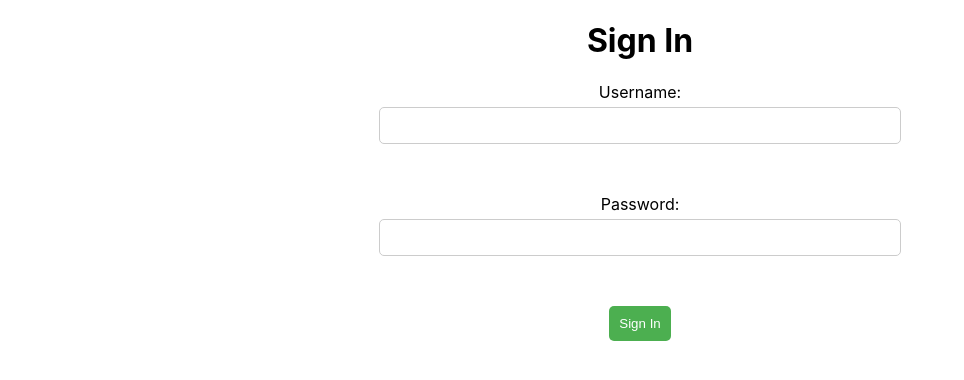
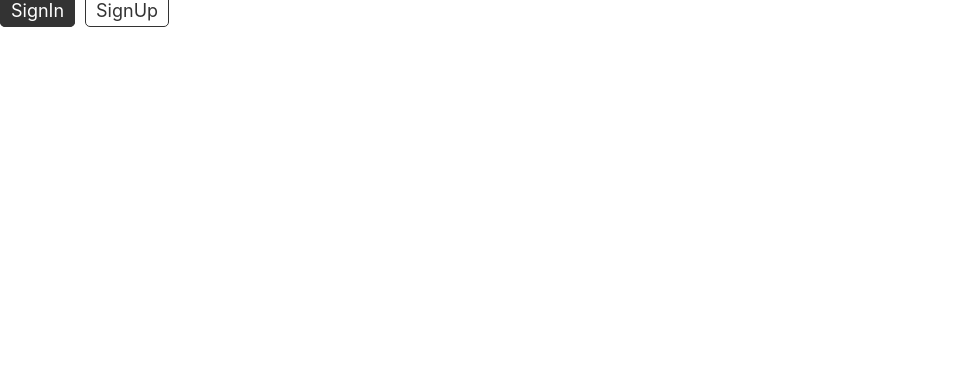
Before and after one commit to shen102/ORDER2GO, a React (Create React App) app in the folder myreactproj/: page / in a window 1280 px wide. Shown: the top 380 px of the page, without its empty margins (0-964 px from the left). Built offline with nearby package versions, Linux system fonts and the light colour scheme.

Commit message:
sign in sign up

```diff
--- a/myreactproj/package.json
+++ b/myreactproj/package.json
@@ -8,6 +8,7 @@
     "@testing-library/user-event": "^13.5.0",
     "react": "^18.3.1",
     "react-dom": "^18.3.1",
+    "react-router-dom": "^6.23.0",
     "react-scripts": "5.0.1",
     "web-vitals": "^2.1.4"
   },
--- a/myreactproj/src/App.js
+++ b/myreactproj/src/App.js
@@ -1,49 +1,22 @@
-import React, { useState } from 'react';
+import React from 'react';
+import { BrowserRouter as Router, Route, Routes } from 'react-router-dom';
 import './App.css';
+import Header from './Components/Header';
 
-function SignIn() {
-  const [username, setUsername] = useState('');
-  const [password, setPassword] = useState('');
+function App() {
 
-  const handleSignIn = () => {
-    // Perform validation
-    if (username === '' || password === '') {
-      alert('Please enter both username and password.');
-    } else {
-      // Perform sign-in logic here
-      // You can add your own logic to validate the credentials and redirect to another page
-      alert('Sign in successful!');
-    }
-  };
 
-  return (
-    <div>
-      <h1>Sign In</h1>
-      <form>
-        <label htmlFor="username">Username:</label>
-        <input
-          type="text"
-          id="username"
-          name="username"
-          value={username}
-          onChange={(e) => setUsername(e.target.value)}
-          required
-        /><br /><br />
 
-        <label htmlFor="password">Password:</label>
-        <input
-          type="password"
-          id="password"
-          name="password"
-          value={password}
-          onChange={(e) => setPassword(e.target.value)}
-          required
-        /><br /><br />
+  return(
+    <div className="App">
+      <Router>
+        <Routes>
+          <Route path="/" element={<Header/>} />
+        </Routes>
 
-        <button type="button" onClick={handleSignIn}>Sign In</button>
-      </form>
-    </div>
-  );
+    </Router>
+
+   </div>
+   );
 }
-
-export default SignIn;
+export default App;
--- /dev/null
+++ b/myreactproj/src/Components/Header.js
@@ -0,0 +1,26 @@
+import React from 'react';
+import { Link } from 'react-router-dom';
+import css from './Header.module.css';
+
+
+function Header() {
+
+  return (
+    <div className={css.container}>
+      <div className={css.right}>
+        <div className={css.menu}>
+          <ul>
+            <li>
+              <Link to="/signin" className={css.signinLink}>SignIn</Link>
+            </li>
+            <li>
+              <Link to="/signup" className={css.signupLink}>SignUp</Link>
+            </li>
+          </ul>
+        </div>
+      </div>
+    </div>
+  );
+}
+
+export default Header;
--- /dev/null
+++ b/myreactproj/src/Components/Header.module.css
@@ -0,0 +1,40 @@
+/* Header.module.css */
+
+  .right {
+    display: flex;
+    align-items: center;
+  }
+
+  .menu {
+    display: flex;
+    gap: 10px;
+  }
+
+  .menu ul {
+    list-style: none;
+    display: flex;
+    gap: 10px;
+    margin: 0;
+    padding: 0;
+    justify-content: center;
+    align-items: center;
+  }
+
+  .menu ul li {
+    font-size: 18px;
+  }
+
+  .signinLink,
+  .signupLink {
+    text-decoration: none;
+    color: #333;
+    padding: 5px 10px;
+    border: 1px solid #333;
+    border-radius: 5px;
+  }
+
+  .signinLink:hover,
+  .signupLink:hover {
+    background-color: #333;
+    color: #fff;
+  }
```
Also changed, not shown: myreactproj/src/Components/SignIn.css (added, +55 -0 lines), myreactproj/src/Components/SignIn.js (added, +49 -0 lines), 1 other file (tests, documents, lock files or other folders).
